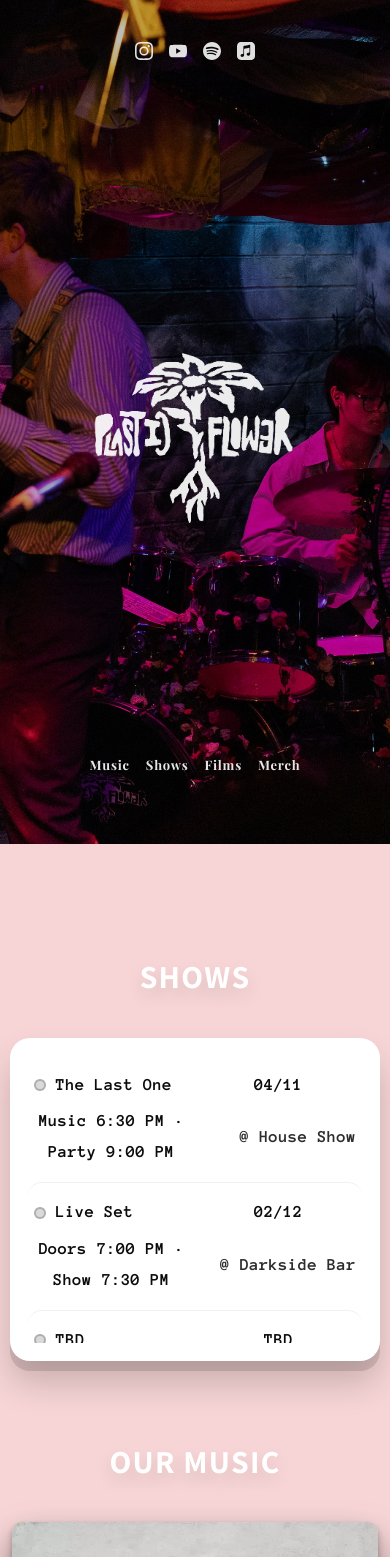
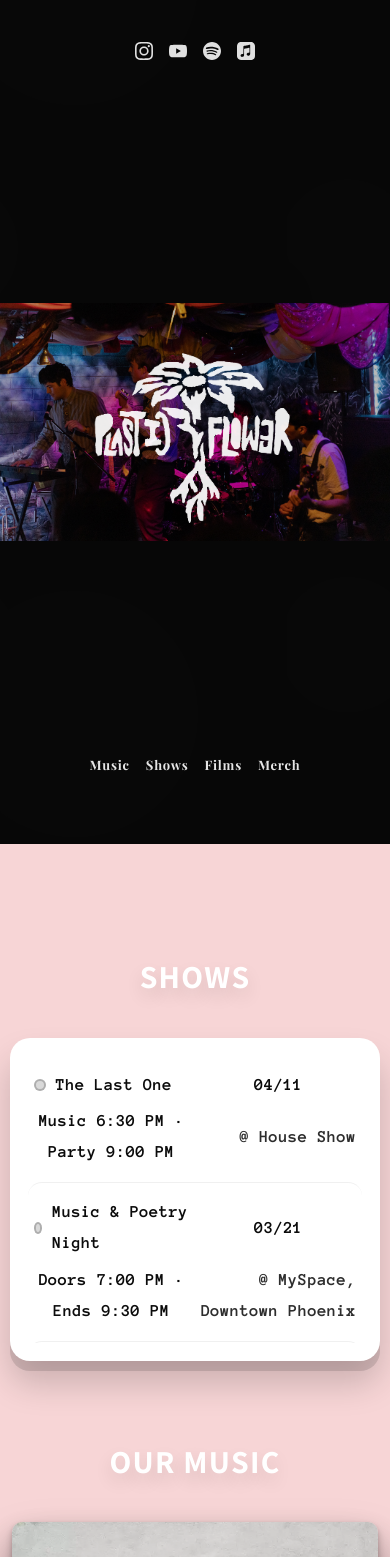
Before and after one commit to PeterR33/plastic-flower-site, a React (Vite) app: page / in a window 390 px wide. Shown: the top 1557 px of the page. Built offline with nearby package versions, Linux system fonts and the light colour scheme.

Commit message:
mobile view

```diff
--- a/src/pages/Home.jsx
+++ b/src/pages/Home.jsx
@@ -46,6 +46,21 @@ export default function Home() {
           "Plastic Flower",
           "Calle Rossa",
           "Mor'Du",
+        ],
+      },
+    },
+    {
+      name: "Music & Poetry Night",
+      date: "03/21",
+      time: "Doors 7:00 PM · Ends 9:30 PM",
+      location: "MySpace, Downtown Phoenix",
+      modal: {
+        description:
+          "A night of music and poetry in the heart of Downtown Phoenix at MySpace. An intimate evening blending sound and spoken word.",
+        lineup: [
+          "Plastic Flower",
+          "Glassy Wells",
+          "Kaden Johnson",
         ],
       },
     },
--- a/src/styles/header.css
+++ b/src/styles/header.css
@@ -137,7 +137,7 @@
 
 @media (max-width: 480px) {
   .topbar-title {
-    display: none; /* too cramped on small screens */
+    font-size: clamp(12px, 3.2vw, 16px);
   }
   .socials {
     gap: 8px;
--- a/src/styles/hero.css
+++ b/src/styles/hero.css
@@ -136,6 +136,11 @@
 }
 
 @media (max-width: 480px) {
+  .hero-img {
+    object-fit: contain;
+    object-position: center center;
+    background: #0a0a0a;
+  }
   .hero-nav {
     gap: 16px;
   }
--- a/src/styles/merch.css
+++ b/src/styles/merch.css
@@ -72,4 +72,7 @@
   .merch-grid {
     grid-template-columns: 1fr;
   }
+  .merch-card:nth-child(n+2) {
+    display: none;
+  }
 }
```
Also changed, not shown: ShowLocationRef.png (added).
